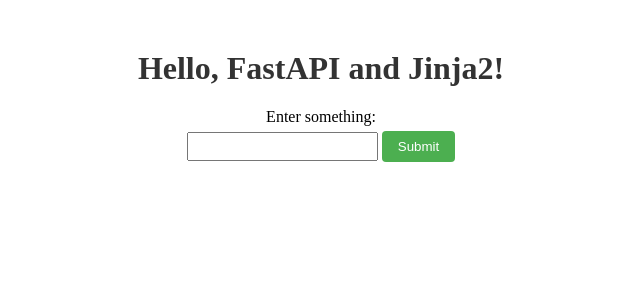
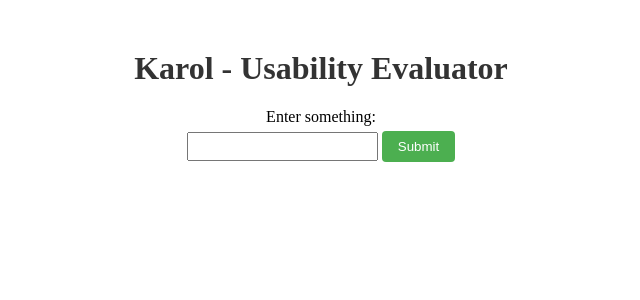
Before and after one commit to TELIT-Hackathon2023/1-karol, a FastAPI app: page / in a window 1280 px wide. Shown: the top 300 px of the page, without its empty margins (319-959 px from the left). Run offline with FastAPI, Linux system fonts and the light colour scheme.

Commit message:
feat: Title change

```diff
--- a/main.py
+++ b/main.py
@@ -11,7 +11,7 @@
 
 @app.get("/", response_class=HTMLResponse)
 async def root(request: Request):
-    context_data = {"request": request, "message": "Hello, FastAPI and Jinja2!"}
+    context_data = {"request": request, "heading": "Karol - Usability Evaluator"}
     return templates.TemplateResponse("index.html", {"request": request, **context_data})
 
 
--- a/templates/index.html
+++ b/templates/index.html
@@ -3,13 +3,13 @@
 <!DOCTYPE html>
 <html lang="sk">
 <head>
-    <title>FastAPI and Jinja2 Example</title>
+    <title>Karol - Usability Evaluator</title>
     <link rel="stylesheet" type="text/css" href="{{ url_for('static', path='styles.css') }}">
     <script src="https://code.jquery.com/jquery-3.6.4.min.js"></script>
 </head>
 <body>
     <div>
-        <h1>{{ message }}</h1>
+        <h1>{{ heading }}</h1>
 
         <form id="myForm">
             <label for="input_field">Enter something:</label>
```
